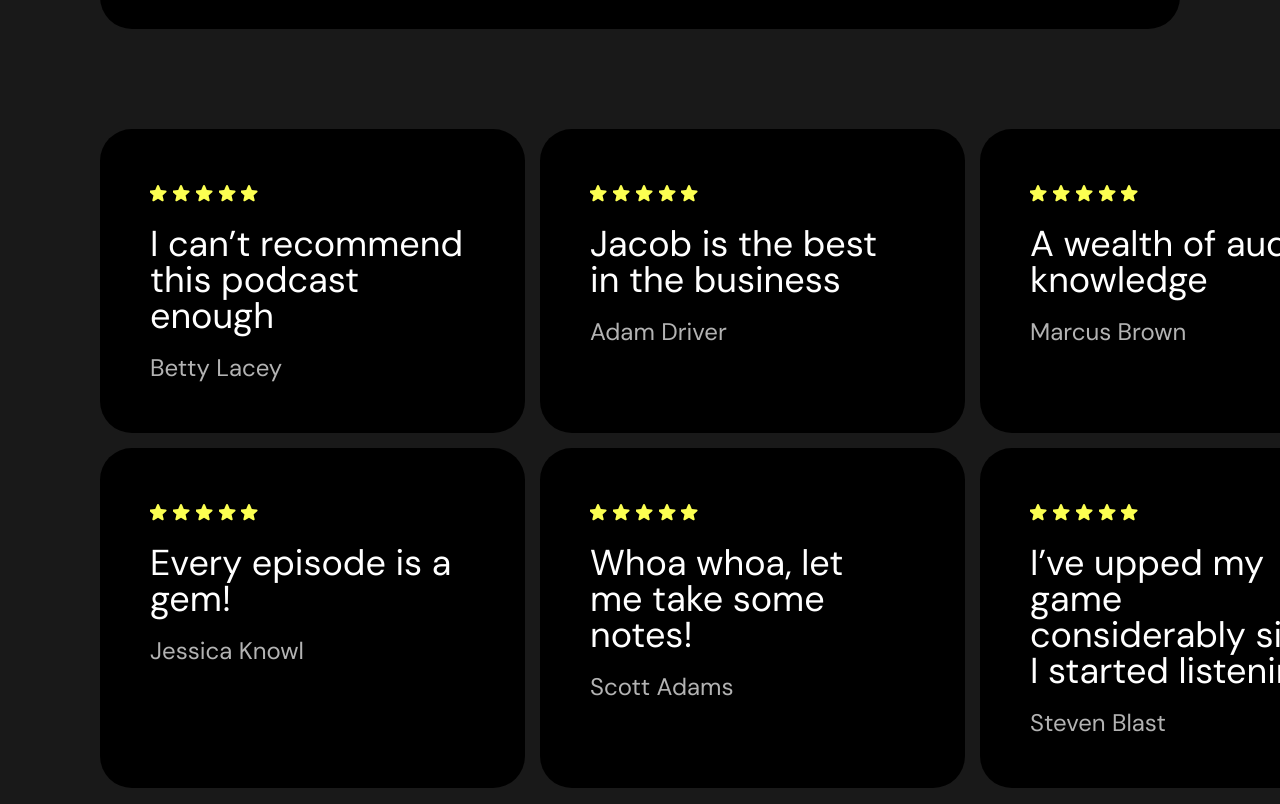
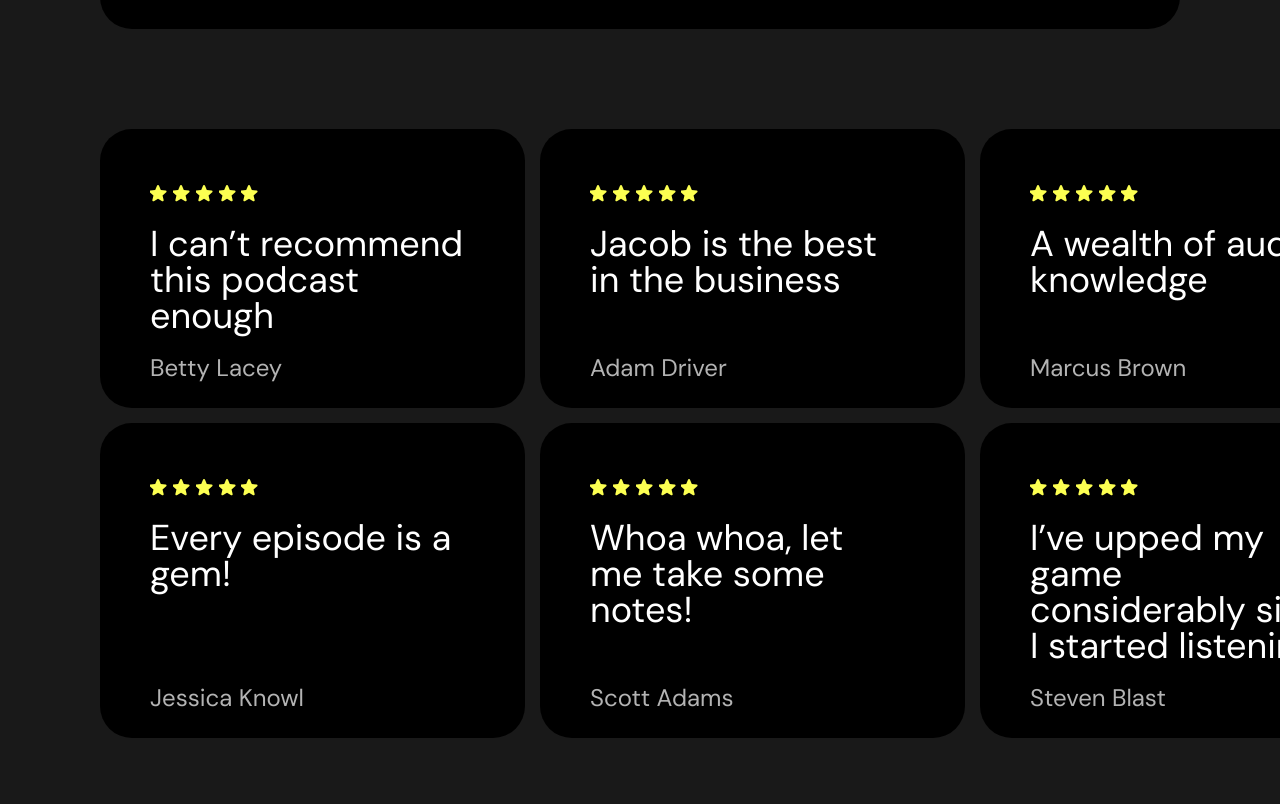
Before and after one commit to SanechekAleksandrov/Music, a website: page app/index.html in a window 1280 px wide. Shown: the part 4636-5440 px from the top of the page. Drawn offline with Linux system fonts and the light colour scheme.

Commit message:
Some margin changes

```diff
--- a/app/scss/style.scss
+++ b/app/scss/style.scss
@@ -331,7 +331,10 @@ button {
   &__item {
     border-radius: 32px;
     background-color: #000;
-    padding: 55px 60px 50px 50px;
+    padding: 55px 60px 25px 50px;
+    display: flex;
+    flex-direction: column;
+    align-items: flex-start;
   }
 
   &__stars {
@@ -349,5 +352,6 @@ button {
     font-weight: 400;
     line-height: 28.8px;
     color: rgba(255, 255, 255, 0.7);
+    margin-top:auto;
   }
 }
```
Also changed, not shown: app/css/style.css, app/css/style.min.css, dist/css/style.min.css.
